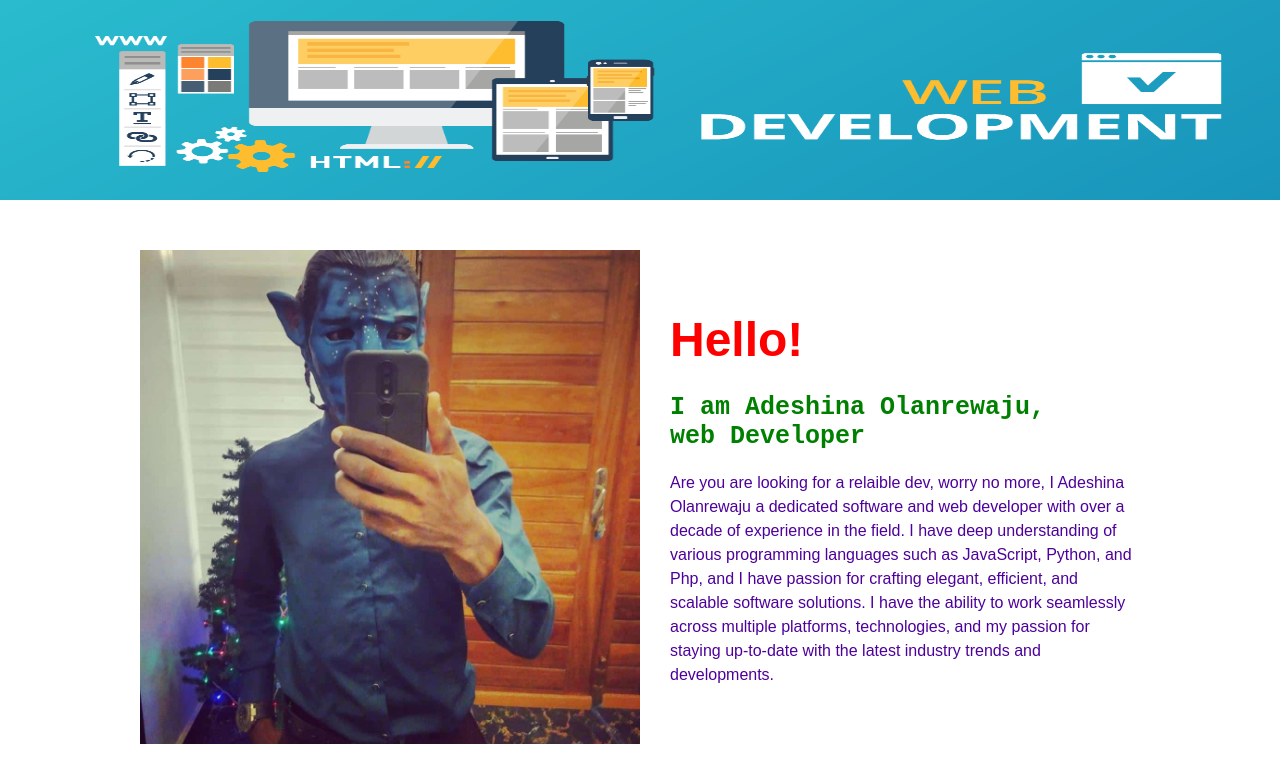
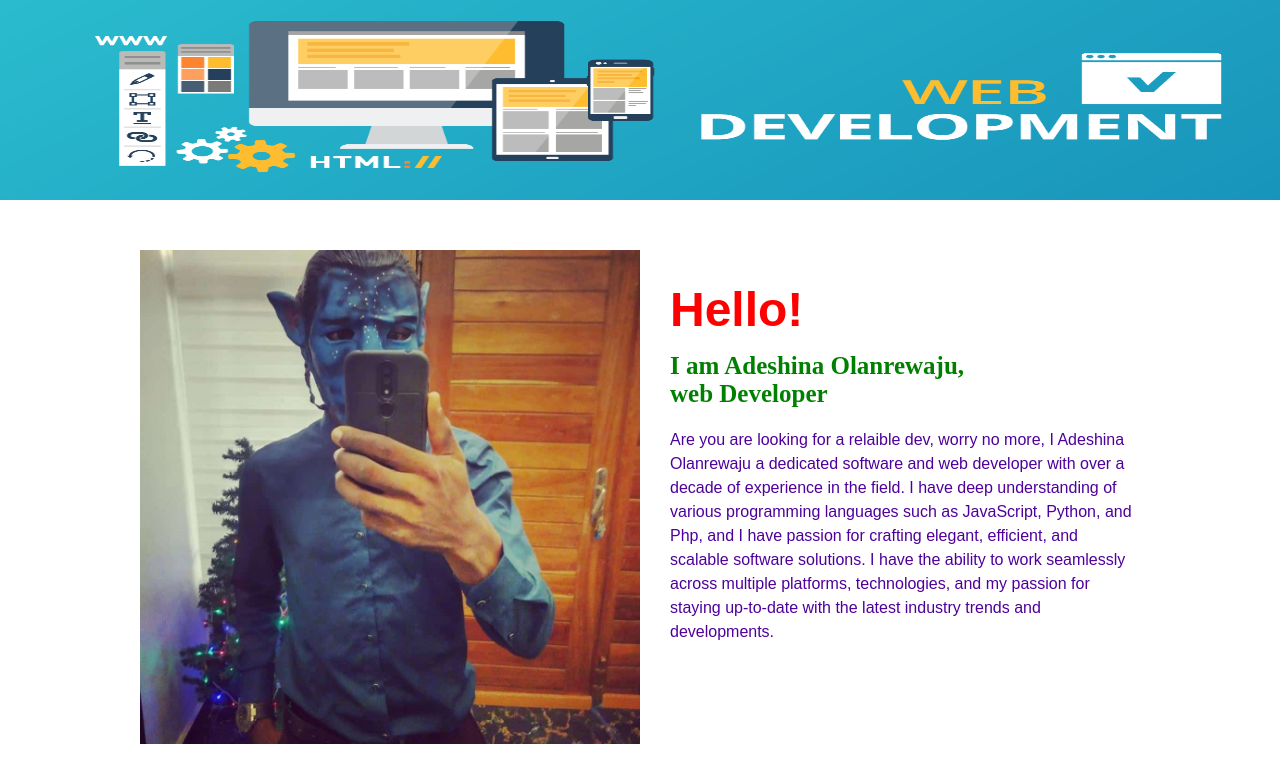
Before and after one commit to Astech5/solftware, a plain HTML site: page index.html in a window 1280 px wide. Drawn offline with Linux system fonts and the light colour scheme.

Commit message:
first commit

```diff
--- a/index.html
+++ b/index.html
@@ -14,10 +14,9 @@
     <img class="img-banner" src="img/banner.png" alt="Developer banner">
     <div class="wrapper">
         <article class="img-info"> <br>
-            <h2>Hello!</h2>
-            <pre> <b>
-I am Adeshina Olanrewaju,
-web Developer </b> </pre>
+            <h2>Hello!</h2> <br>
+            <h3> I am Adeshina Olanrewaju, <br>
+                web Developer </h3>
             <p> Are you are looking for a relaible dev, worry no more, I Adeshina Olanrewaju a dedicated software
                 and
                 web developer
--- a/style.css
+++ b/style.css
@@ -7,7 +7,7 @@
   width: 100%;
 }
 
-.img-info pre {
+.img-info h3 {
   padding: 40px 30px 0px;
   padding-top: 0%;
   padding-bottom: 16px;
@@ -21,7 +21,7 @@
 
 .img-info {
   width: 100%;
-  height: 30%;
+  /*height: 30%;*/
 }
 
 .img-info h2 {
@@ -44,7 +44,7 @@
 
 .img-me {
   width: 100%;
-  padding-bottom: 70px;
+  /*padding-bottom: 70px;*/
 }
 
 @media only screen and (min-width: 768px) {
@@ -54,7 +54,7 @@
     padding-bottom: 50px;
   }
 
-  .img-info pre {
+  .img-info h3 {
     padding: 60px 30px 30px 30px;
     padding-bottom: 1rem;
     color: green;
@@ -83,7 +83,7 @@
     width: 1000px;
   }
 
-  .img-info pre {
+  .img-info h3 {
     padding: 20px 0px 0px 30px;
     padding-top: 1px;
     color: green;
@@ -97,7 +97,7 @@
 
   .img-info h2 {
     font-size: 3rem;
-    padding: 50px 0px 0px 30px;
+    padding: 20px 0px 0px 30px;
     padding-bottom: 1px;
   }
 
```
